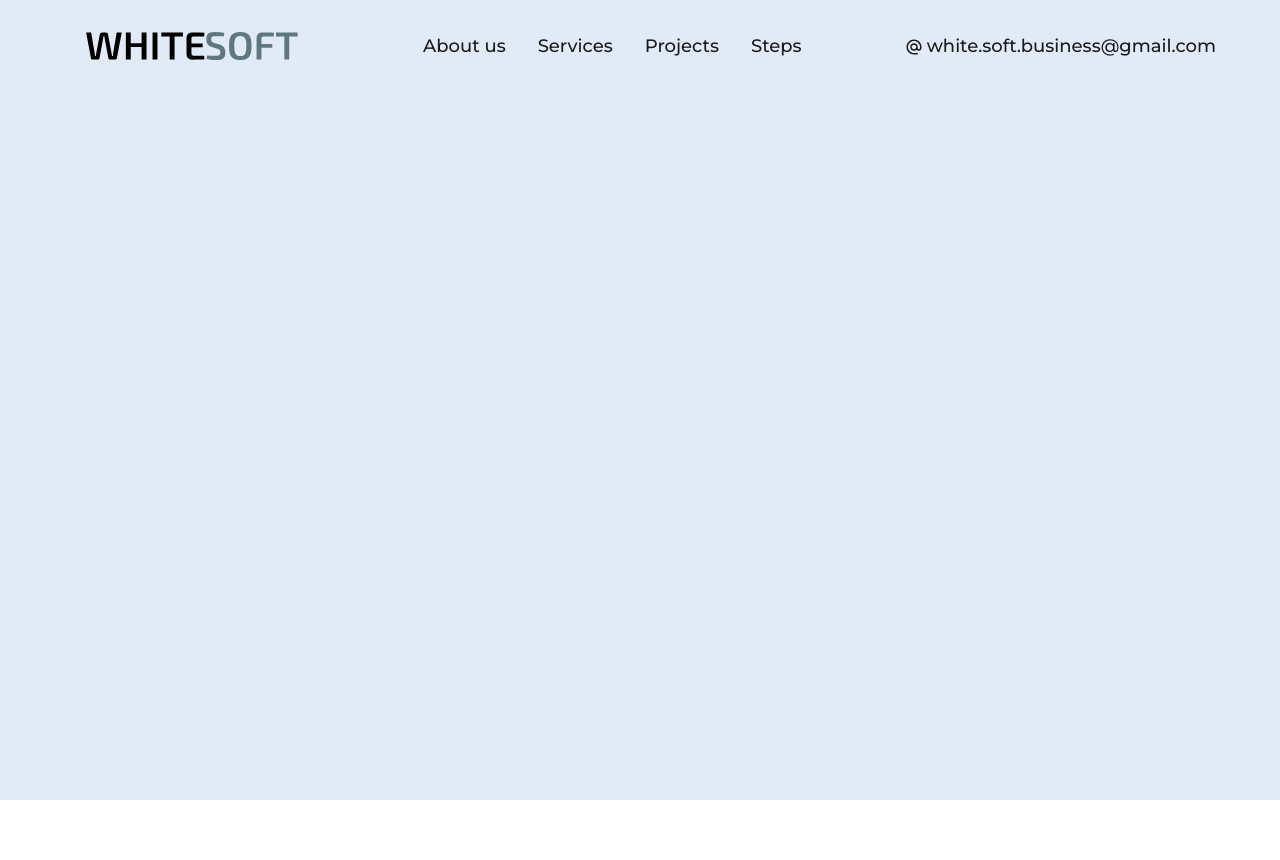
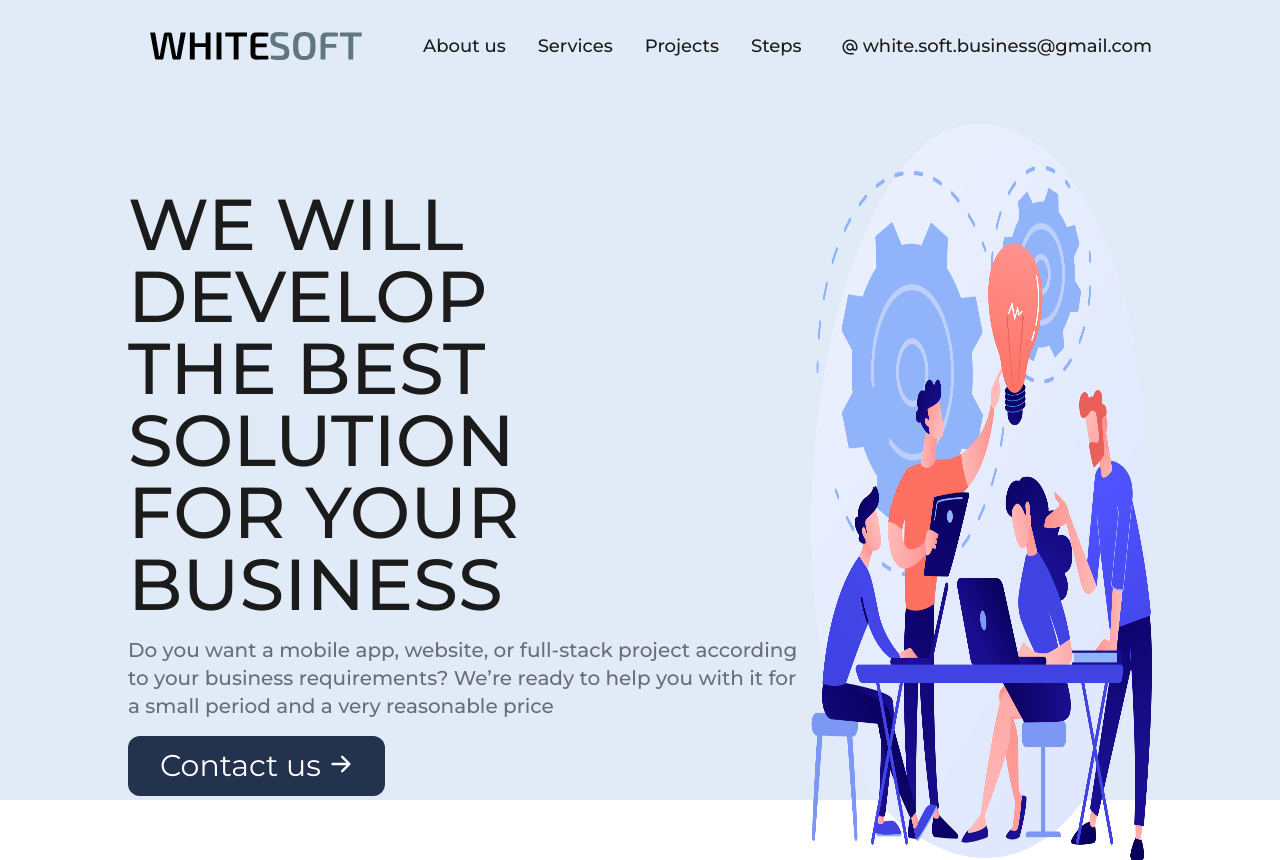
Before and after one commit to illiakos/white-soft, a Next.js app: page / in a window 1280 px wide. Before the commit the page ends 800 px from the top, so only its background shows below. Built offline with nearby package versions, Linux system fonts and the light colour scheme.

Commit message:
Primary section implemented

```diff
--- a/src/components/Navbar.tsx
+++ b/src/components/Navbar.tsx
@@ -8,7 +8,7 @@ export default function Navbar() {
 
 
     return (
-        <header className={"flex w-full h-fit mx-16 mt-8 justify-between font-primary"}>
+        <header className={"flex h-fit mx-32 mt-8 justify-between font-primary"}>
                 <div className={"relative w-64"}>
                     <Image
                         draggable={false}
--- /dev/null
+++ b/src/components/sections/primary/Primary.tsx
@@ -0,0 +1,37 @@
+import Image from 'next/image'
+import {useRouter} from "next/router";
+import { HiArrowRight } from 'react-icons/hi';
+
+export default function Primary() {
+
+    const  router = useRouter();
+
+    return (
+        <section className={"flex h-fit mx-32 mt-16 justify-between font-primary"}>
+            <div className={"w-2/3 py-16"}>
+                <h1 className={"font-medium text-text-black text-7xl"}>
+                    WE WILL DEVELOP<br/>
+                    THE BEST SOLUTION<br/>
+                    FOR YOUR BUSINESS
+                </h1>
+                <p className={"font-medium text-text-grey text-xl max-w-2xl mt-4"}>
+                    Do you want a mobile app, website, or full-stack project according to your business requirements? We’re ready to help you with it for a small period and a very reasonable price
+                </p>
+                <div className={"flex bg-primary-blue px-8 py-3 rounded-xl w-fit text-white mt-4"}>
+                    <a className={"text-3xl"}>Contact us</a>
+                    <HiArrowRight className={"text-2xl mt-1 ml-2"}/>
+                </div>
+            </div>
+            <div className={"relative w-1/3"}>
+                <Image
+                    draggable={false}
+                    layout={'fill'}
+                    objectFit={'fill'}
+                    src={'/images/sections/primary/team.png'}
+                    alt={"Logo"}
+                    className={"self-end"}
+                />
+            </div>
+        </section>
+    )
+}
--- a/src/pages/index.tsx
+++ b/src/pages/index.tsx
@@ -1,10 +1,12 @@
 import Image from 'next/image'
 import Navbar from "@/components/Navbar";
+import Primary from "@/components/sections/primary/Primary";
 
 export default function Home() {
   return (
-    <main className={"flex w-screen h-screen bg-primary-light-blue"}>
+    <main className={"flex flex-col w-screen h-screen bg-primary-light-blue"}>
         <Navbar/>
+        <Primary/>
     </main>
   )
 }
--- a/tailwind.config.js
+++ b/tailwind.config.js
@@ -6,6 +6,11 @@ module.exports = {
     './src/app/**/*.{js,ts,jsx,tsx,mdx}',
   ],
   theme: {
+    screens: {
+
+      '3xl': '1200px',
+      // => @media (min-width: 2536px) { ... }
+    },
     colors: {
       transparent: 'transparent',
       current: 'currentColor',
```
Also changed, not shown: public/images/sections/primary/team.png (added), src/components/sections/about/about.tsx (added).
